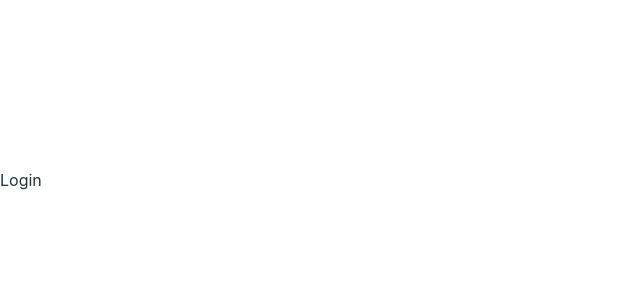
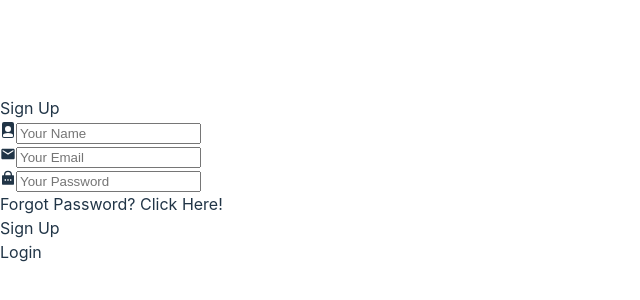
Before and after one commit to kylead10/login-signUp, a React (Vite) app in the folder login-signUp/: page / in a window 1280 px wide. Shown: the part 220-520 px from the top of the page, without its empty margins (0-640 px from the left). Built offline with nearby package versions, Linux system fonts and the light colour scheme.

Commit message:
updating sign up page

```diff
--- a/login-signUp/src/Components/Login.jsx
+++ b/login-signUp/src/Components/Login.jsx
@@ -1,7 +1,36 @@
 import React from 'react';
+import { MdEmail } from 'react-icons/md';
+import { RiLockPasswordFill } from 'react-icons/ri';
+import { BsFillFilePersonFill } from 'react-icons/bs';
 
 const Login = () => {
-  return <div>Login</div>;
+  return (
+    <div className='container'>
+      <div className='header'>
+        <div className='text'>Sign Up</div>
+        <div className='underline'></div>
+      </div>
+      <div className='inputs'>
+        <BsFillFilePersonFill className='icon' />
+        <input type='text' placeholder='Your Name' />
+      </div>
+      <div className='inputs'>
+        <MdEmail className='icon' />
+        <input type='email' placeholder='Your Email' />
+      </div>
+      <div className='inputs'>
+        <RiLockPasswordFill className='icon' />
+        <input type='password' placeholder='Your Password' />
+      </div>
+      <div className='forgot-password'>
+        Forgot Password? <span>Click Here!</span>
+      </div>
+      <div className='submit-container'>
+        <div className='submit'>Sign Up</div>
+        <div className='submit'>Login</div>
+      </div>
+    </div>
+  );
 };
 
 export default Login;
```
